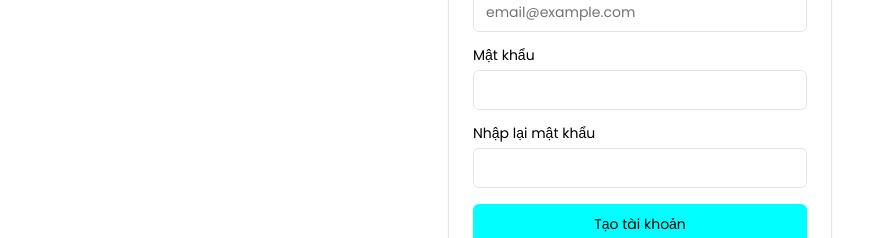
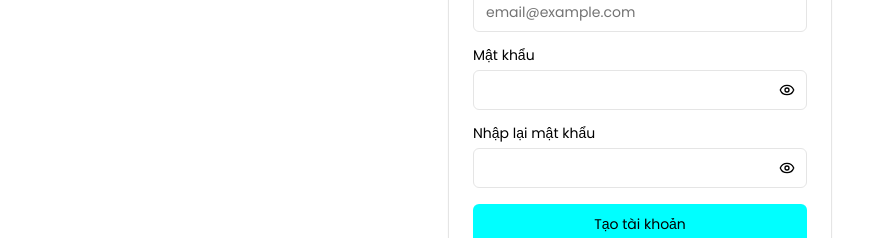
Before and after one commit to jb007-gg/igen-backend, a Next.js app: page /dang-ky in a window 1280 px wide. Shown: the part 262-500 px from the top of the page, without its empty margins (0-878 px from the left). Built offline with nearby package versions, Linux system fonts and the light colour scheme.

Commit message:
when i type in Mật khẩu and Nhập lại mật khẩu please show an eye to see

```diff
--- a/src/app/dang-ky/page.tsx
+++ b/src/app/dang-ky/page.tsx
@@ -1,3 +1,6 @@
+'use client';
+
+import { useState } from 'react';
 import Link from 'next/link';
 import { Button } from '@/components/ui/button';
 import {
@@ -11,9 +14,12 @@ import { Input } from '@/components/ui/input';
 import { Label } from '@/components/ui/label';
 import { AuthLayout } from '@/components/auth/auth-layout';
 import { GoogleIcon } from '@/components/icons';
-import { Separator } from '@/components/ui/separator';
+import { Eye, EyeOff } from 'lucide-react';
 
 export default function SignUpPage() {
+  const [showPassword, setShowPassword] = useState(false);
+  const [showConfirmPassword, setShowConfirmPassword] = useState(false);
+
   return (
     <AuthLayout>
       <Card className="mx-auto max-w-sm">
@@ -36,25 +42,71 @@ export default function SignUpPage() {
             </div>
             <div className="grid gap-2">
               <Label htmlFor="password">Mật khẩu</Label>
-              <Input id="password" type="password" required />
+              <div className="relative">
+                <Input
+                  id="password"
+                  type={showPassword ? 'text' : 'password'}
+                  required
+                />
+                <Button
+                  type="button"
+                  variant="ghost"
+                  size="icon"
+                  className="absolute top-0 right-0 h-full px-3 py-2 hover:bg-transparent"
+                  onClick={() => setShowPassword((prev) => !prev)}
+                >
+                  {showPassword ? (
+                    <EyeOff className="h-4 w-4" />
+                  ) : (
+                    <Eye className="h-4 w-4" />
+                  )}
+                  <span className="sr-only">
+                    {showPassword ? 'Hide password' : 'Show password'}
+                  </span>
+                </Button>
+              </div>
             </div>
             <div className="grid gap-2">
               <Label htmlFor="confirm-password">Nhập lại mật khẩu</Label>
-              <Input id="confirm-password" type="password" required />
+               <div className="relative">
+                <Input
+                  id="confirm-password"
+                  type={showConfirmPassword ? 'text' : 'password'}
+                  required
+                />
+                <Button
+                  type="button"
+                  variant="ghost"
+                  size="icon"
+                  className="absolute top-0 right-0 h-full px-3 py-2 hover:bg-transparent"
+                  onClick={() => setShowConfirmPassword((prev) => !prev)}
+                >
+                  {showConfirmPassword ? (
+                    <EyeOff className="h-4 w-4" />
+                  ) : (
+                    <Eye className="h-4 w-4" />
+                  )}
+                  <span className="sr-only">
+                    {showConfirmPassword ? 'Hide password' : 'Show password'}
+                  </span>
+                </Button>
+              </div>
             </div>
             <Button type="submit" className="w-full">
               Tạo tài khoản
             </Button>
-             <div className="relative my-2">
+            <div className="relative my-2">
               <div className="absolute inset-0 flex items-center">
                 <span className="w-full border-t" />
               </div>
               <div className="relative flex justify-center text-xs uppercase">
-                <span className="bg-background px-2 text-muted-foreground">Hoặc tiếp tục với</span>
+                <span className="bg-background px-2 text-muted-foreground">
+                  Hoặc tiếp tục với
+                </span>
               </div>
             </div>
             <Button variant="outline" className="w-full">
-               <GoogleIcon className="mr-2 h-4 w-4" />
+              <GoogleIcon className="mr-2 h-4 w-4" />
               Đăng ký với Google
             </Button>
           </div>
```
